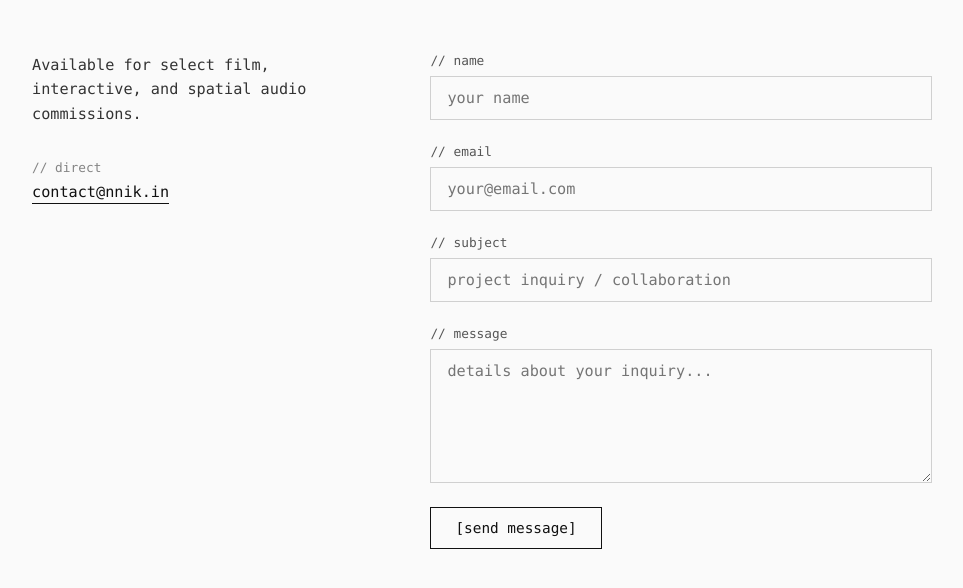
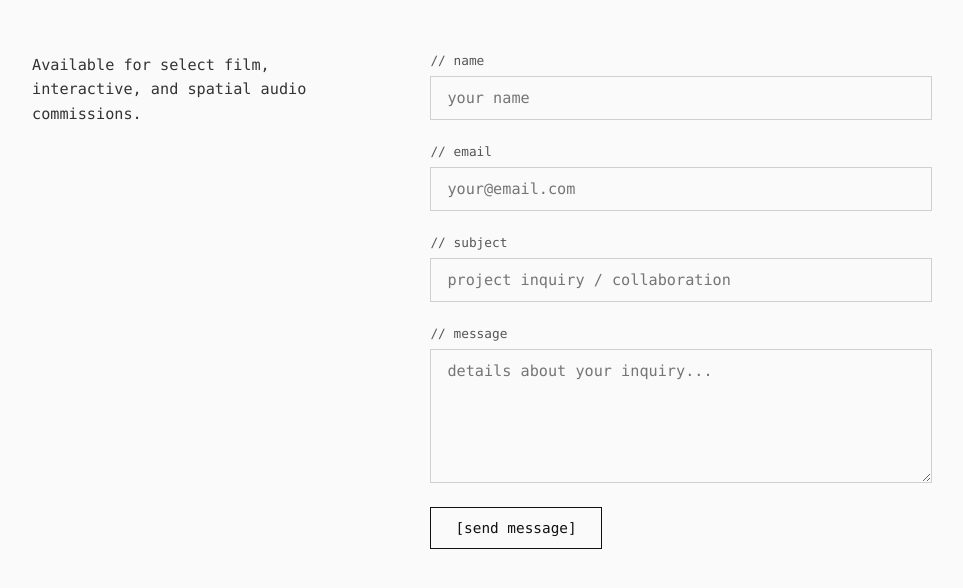
Before and after one commit to chewedrock/nnik-website, an Astro site: page /contact in a window 1280 px wide. Shown: the part 154-742 px from the top of the page, without its empty margins (158-1121 px from the left). Built offline with nearby package versions, Linux system fonts and the light colour scheme; Astro itself is replaced by a stand-in of ours.

Commit message:
Update contact.astro

```diff
--- a/src/pages/contact.astro
+++ b/src/pages/contact.astro
@@ -23,10 +23,6 @@
       <div class="contact-grid">
         <div class="contact-info">
           <p>Available for select film, interactive, and spatial audio commissions.</p>
-          <div class="direct-links">
-            <p class="label">// direct</p>
-            <a href="mailto:contact@nnik.in">contact@nnik.in</a>
-          </div>
         </div>
 
         <form action="https://formspree.io/f/mjywyjgo" method="POST" class="contact-form">
@@ -131,24 +127,6 @@
     margin-top: 0;
   }
 
-  .direct-links {
-    margin-top: 2rem;
-  }
-
-  .direct-links .label {
-    font-size: 0.8rem;
-    opacity: 0.5;
-    margin-bottom: 0.25rem;
-  }
-
-  .direct-links a {
-    color: inherit;
-    text-decoration: none;
-    border-bottom: 1px solid currentColor;
-    padding-bottom: 2px;
-    font-size: 0.95rem;
-  }
-
   .contact-form {
     display: flex;
     flex-direction: column;
```
